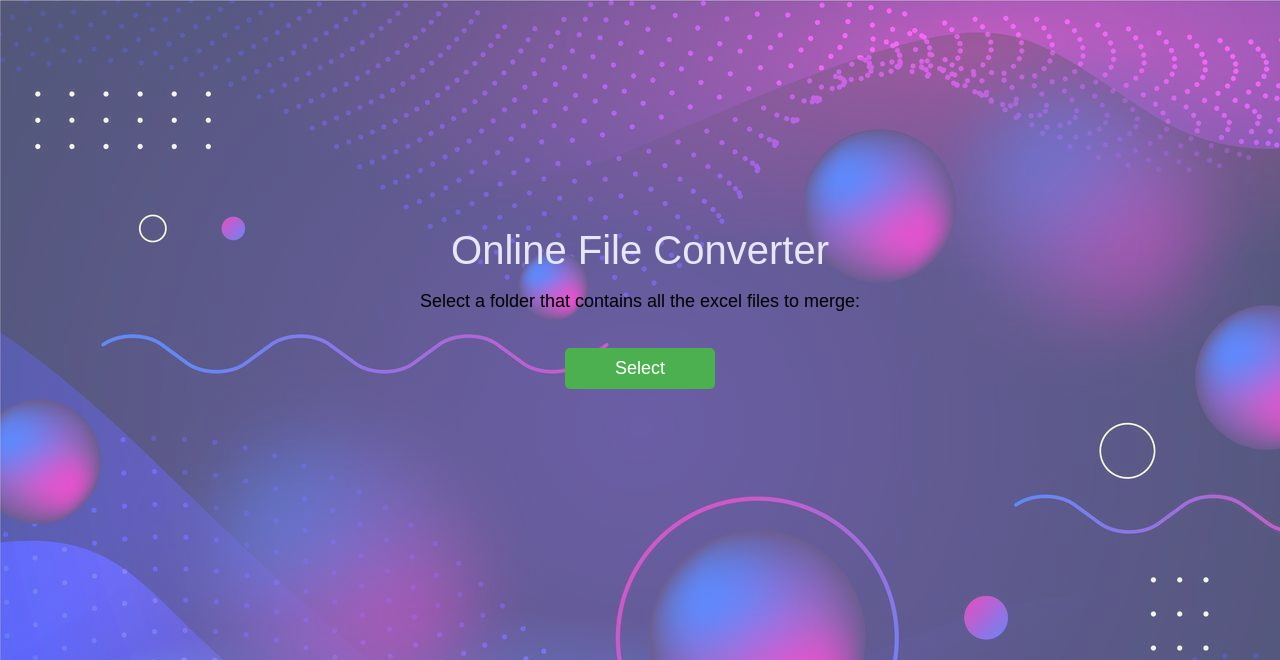
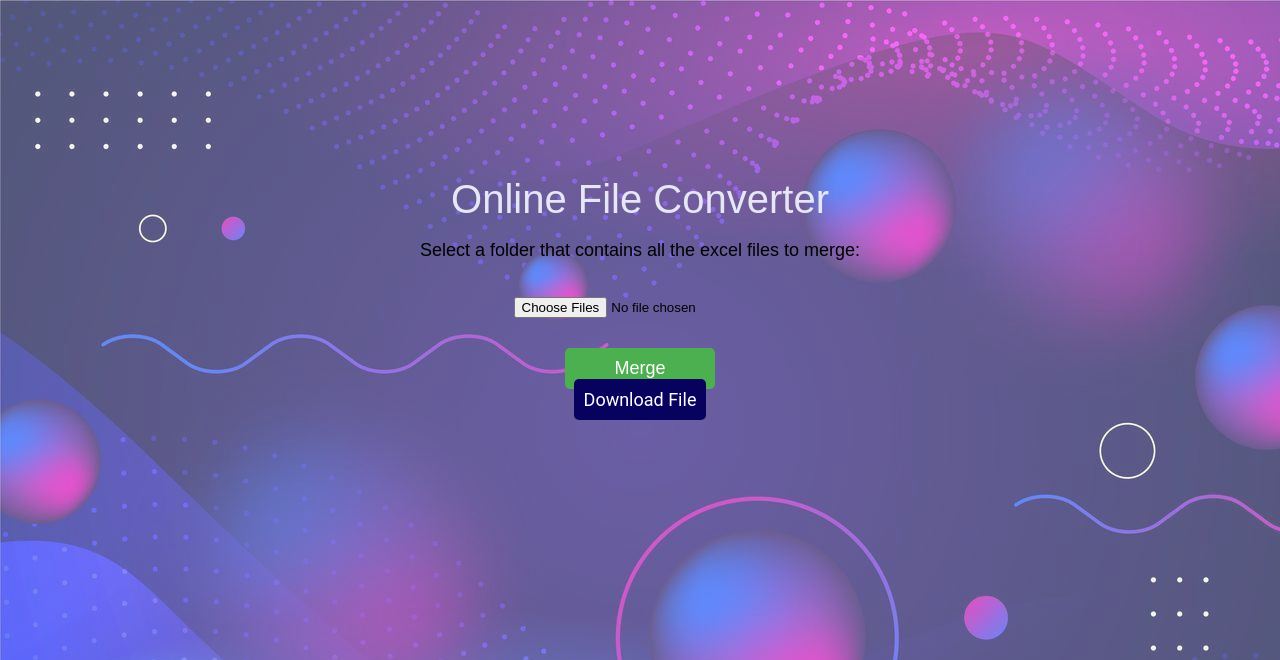
Before and after one commit to dyagee/PyConju-web, a Python web app: template templates/base.html in a window 1280 px wide. Shown: the top 660 px of the page. Run offline with Jinja, Linux system fonts and the light colour scheme; the template is opened without the code that fills it: most values are stand-ins (such as "Sample title", 1, 10 or a date in 2020).

Commit message:
second major commit

```diff
--- a/requirements.txt
+++ b/requirements.txt
@@ -7,4 +7,3 @@ aiofiles
 python-multipart
 jinja2
 dnspython
-tk
--- a/templates/base.html
+++ b/templates/base.html
@@ -39,6 +39,7 @@
             border-radius: 5px;
             font-size: 18px;
             cursor: pointer;
+            margin-top: 30px;
         }
 
         #output {
@@ -46,6 +47,7 @@
             position:relative;
             left:37%;
             margin-top: 30px;
+            margin-bottom: 50px;
             font-size: 18px;
             width: 300px;
             padding: 20px;
@@ -66,25 +68,64 @@
         .error {
             color: #FF0000;
         }
+        #download{
+            position:relative;
+            margin-top: 60px;
+            margin-bottom: 50px;
+            border: none;
+            text-align: center;
+        }
+        #download {
+            font-family: "Roboto", Helvetica;
+            font-size: 18px;
+            width: 300px;
+            padding: 10px;
+            background-color: #08025f;
+            border-radius: 5px;
+            cursor: pointer;
+            text-decoration: none;
+            color: #ffffff;
+        }
+        #download:hover {
+            background-color: #453cc4;
+
+        }
+
     </style>
 </head>
 <body>
-    <div class="hd" style="margin-top: 18%;">Online File Converter</div>
+    <div class="hd" style="margin-top: 14%;">Online File Converter</div>
     <div>
         <p class="tt">Select a folder that contains all the excel files to merge:</p>
     </div>
 
     <br>
-    <form action = "{{url_for('excel')}}" method="POST">
-        <input type="hidden" name="submit" value="Select" />
-    <button type="submit" id="convert-button">Select</button>
+    <form action = "{{url_for('excel')}}" method="POST" enctype="multipart/form-data">
+        <input type="hidden" name="sub" value="Select" />
+        <input type="file" id = "file" name="xls" multiple="multiple" accept=".xlsx" required /> <br/>
+    <button type="submit" id="convert-button">Merge</button>
     </form>
     {% if msg%}
-    <div id="output" class="{{class}}">
+    <div id="output" class="{{success}}">
         {{msg}}
     </div>
     {%endif%}
 
+    {% if download %}
+            <form id="successForm" action="{{url_for('download_success')}}" method="POST">
+                <input type="hidden" name="downloaded" value="success" />
+                <input type="hidden" name="download" value="{{download}}" />
+            </form>
+            <div>
+            <a href="{{url_for('download',fileName=download)}}" id="download" target="_blank" onclick="Relay()">Download File</a>
+            </div>
+            <script>
+                function Relay(){
+                    document.getElementById('successForm').submit();
+                }
+            </script>
+            {% endif %}
+
 
 </body>
 </html>
```
Also changed, not shown: main.py (+95 -50 lines), 4 other files.
